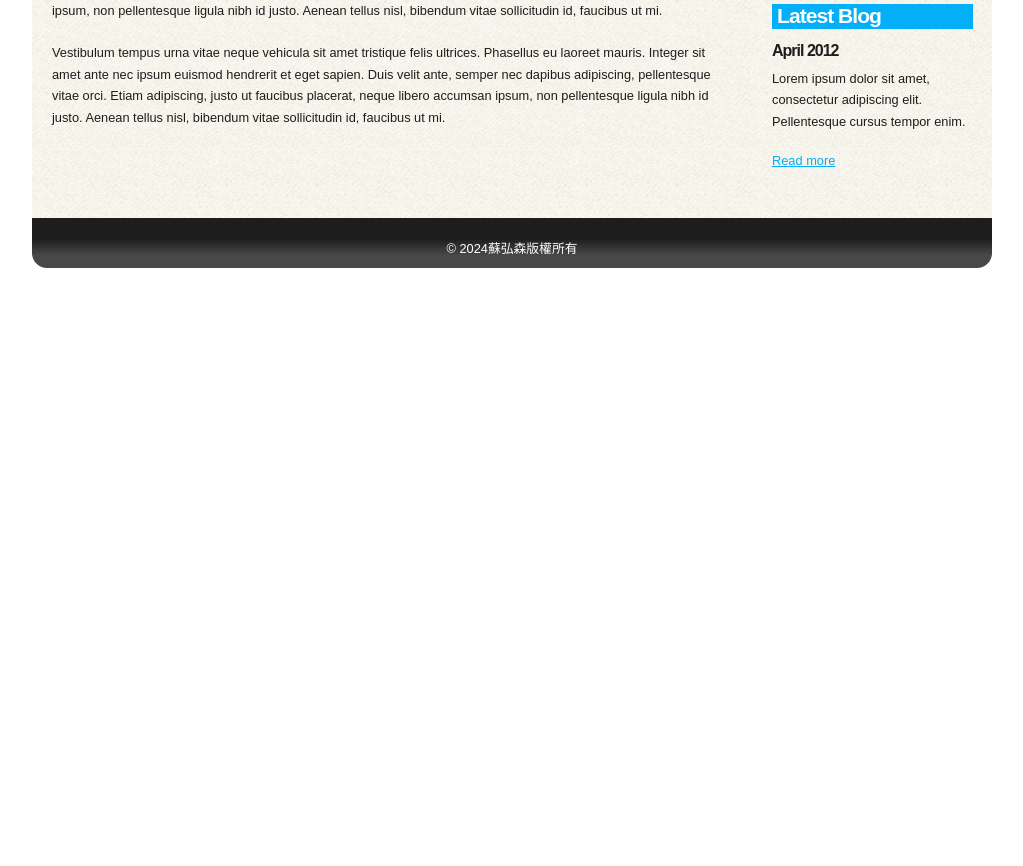
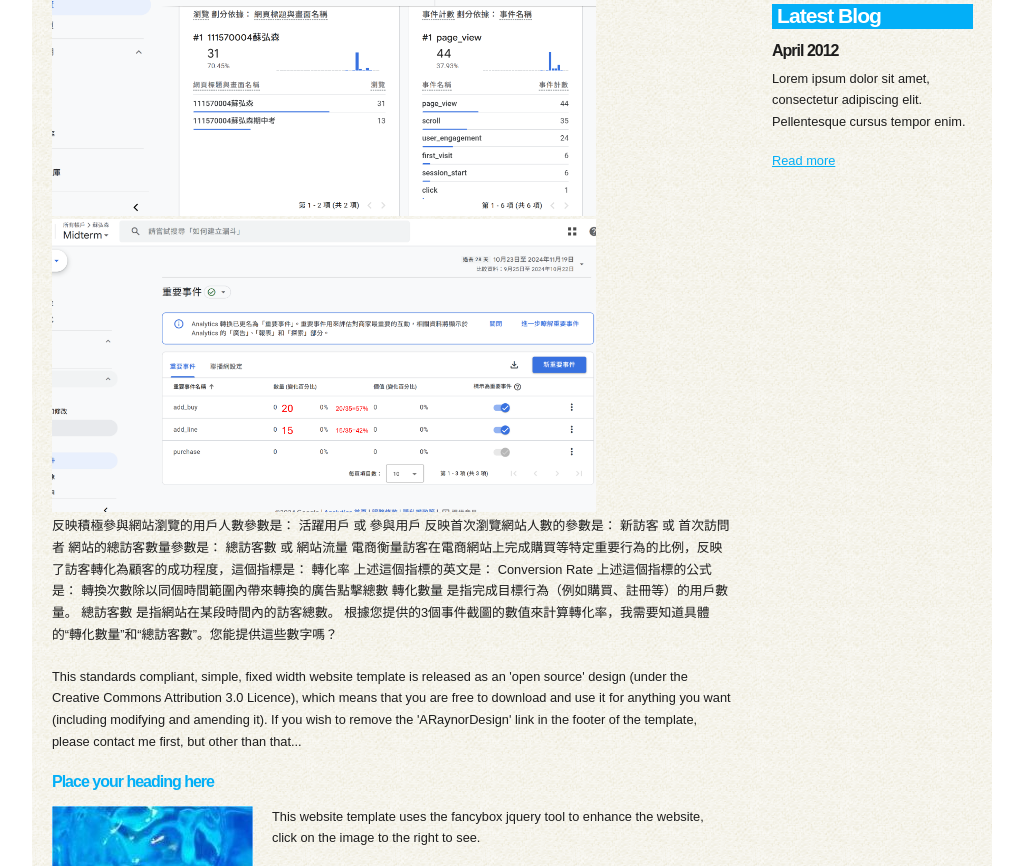
Before and after one commit to Finn6484/Midterm, a plain HTML site: page a5.html in a window 1280 px wide. Shown: the part 885-1751 px from the top of the page, without its empty margins (128-1151 px from the left). Before the commit the page ends 1153 px from the top, so only its background shows below. Drawn offline with Linux system fonts and the light colour scheme; files that its build step writes are made by us from their sources.

Commit message:
Add files via upload

```diff
--- a/a5.html
+++ b/a5.html
@@ -70,6 +70,35 @@
       <div id="content">
         <div class="content_item">
           <h1>Welcome to your website</h1>
+          <hr>
+          <img src="midterm.png" width="80%">
+          <img src="midterm2.png" width="80%">
+          <img src="圖片1.png" width="80%">
+          <p>
+            反映積極參與網站瀏覽的用戶人數參數是：
+
+活躍用戶 或 參與用戶
+反映首次瀏覽網站人數的參數是：
+
+新訪客 或 首次訪問者
+網站的總訪客數量參數是：
+
+總訪客數 或 網站流量
+電商衡量訪客在電商網站上完成購買等特定重要行為的比例，反映了訪客轉化為顧客的成功程度，這個指標是：
+
+轉化率
+上述這個指標的英文是：
+
+Conversion Rate
+上述這個指標的公式是：
+轉換次數除以同個時間範圍內帶來轉換的廣告點擊總數
+
+
+
+轉化數量 是指完成目標行為（例如購買、註冊等）的用戶數量。
+總訪客數 是指網站在某段時間內的訪客總數。
+根據您提供的3個事件截圖的數值來計算轉化率，我需要知道具體的“轉化數量”和“總訪客數”。您能提供這些數字嗎？
+          </p>
           <p>This standards compliant, simple, fixed width website template is released as an 'open source' design (under the Creative Commons Attribution 3.0 Licence), which means that you are free to download and use it for anything you want (including modifying and amending it). If you wish to remove the 'ARaynorDesign' link in the footer of the template, please contact me first, but other than that...</p>
           <h3>Place your heading here</h3>
           <div style="width:200px; float:left; padding: 0px 20px 10px 0px;"><img alt="image" src="images/image.jpg" /></div>
```
Also changed, not shown: midterm.png (added), midterm2.png (added), midterm3.png (added), 圖片1.png (added).
